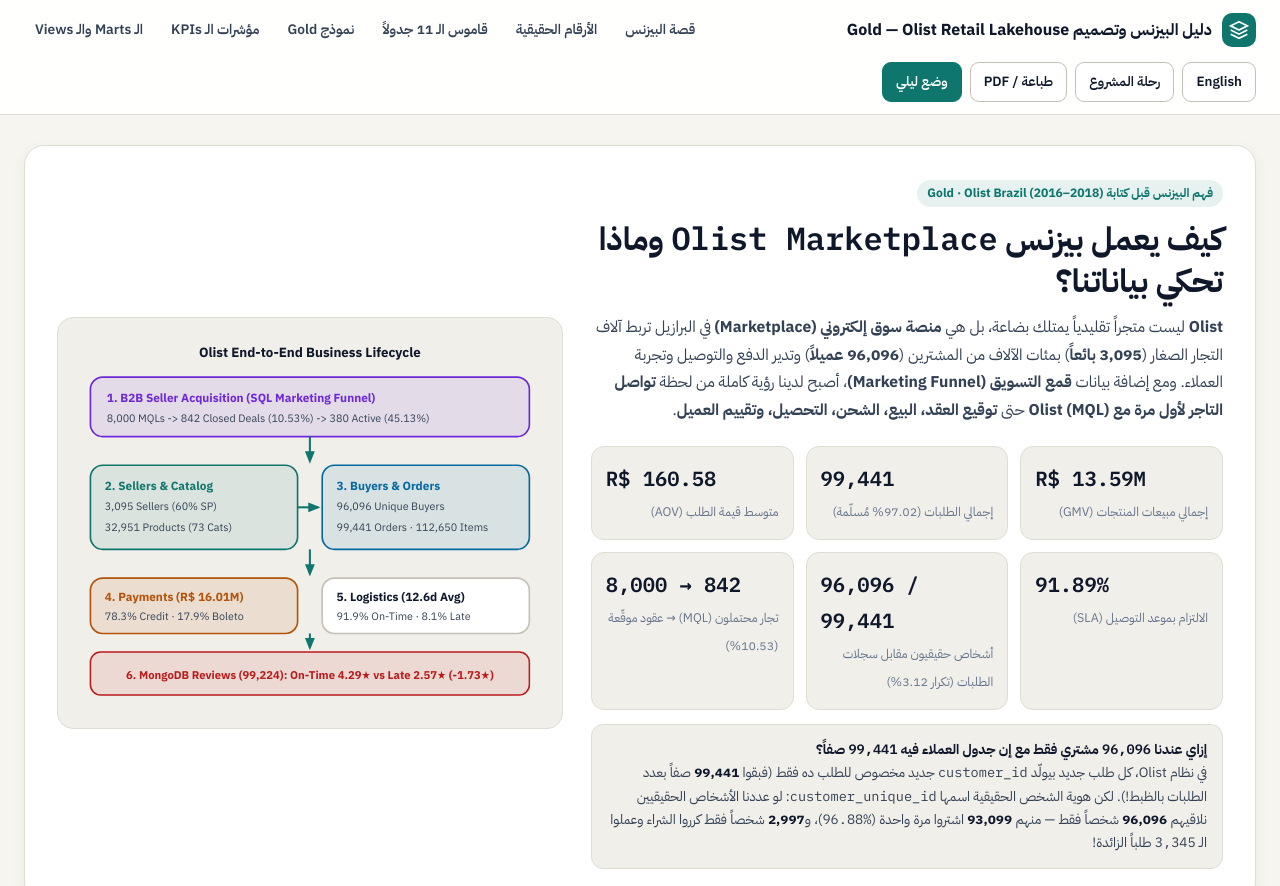
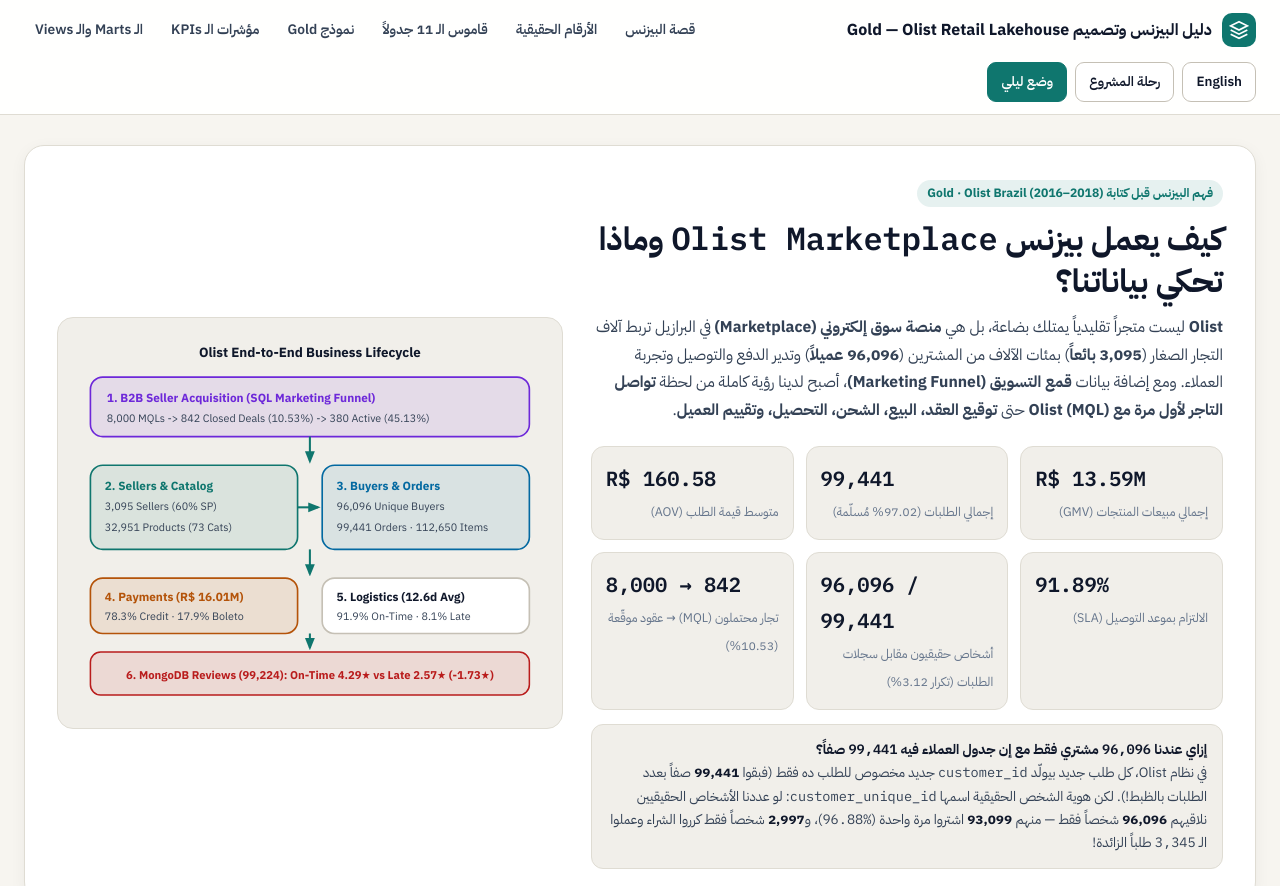
Before and after one commit to AbdallahGayel/Cloud-Retail-Data-Lake-and-data-warehouse, a plain HTML site: page docs/portal/Business_and_Gold_Blueprint_AR.html in a window 1280 px wide. Shown: the top 886 px of the page. Drawn offline with Linux system fonts and the light colour scheme.

Commit message:
docs(portal): remove Print/PDF button from blueprint pages

```diff
--- a/docs/portal/Business_and_Gold_Blueprint_AR.html
+++ b/docs/portal/Business_and_Gold_Blueprint_AR.html
@@ -278,7 +278,6 @@
     <div class="controls">
       <a class="btn" href="Business_and_Gold_Blueprint_EN.html" title="Switch to English Edition">English</a>
       <a class="btn" href="Project_Journey_Status_AR.html">رحلة المشروع</a>
-      <button class="btn" onclick="window.print()">طباعة / PDF</button>
       <button class="btn btn-primary" onclick="toggleTheme()" id="themeBtn">وضع ليلي</button>
     </div>
   </div>
```
Also changed, not shown: docs/portal/Business_and_Gold_Blueprint_EN.html (+0 -1 lines).
